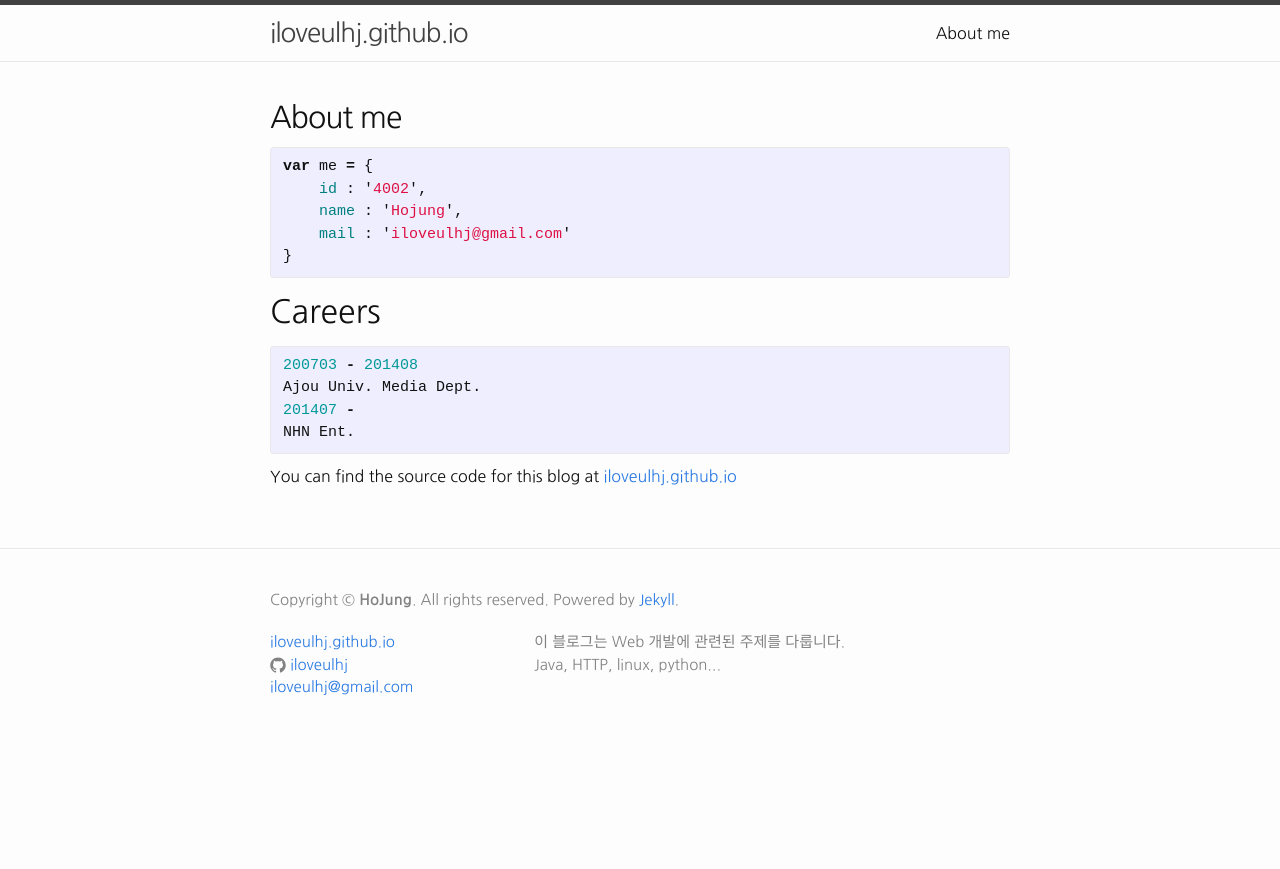
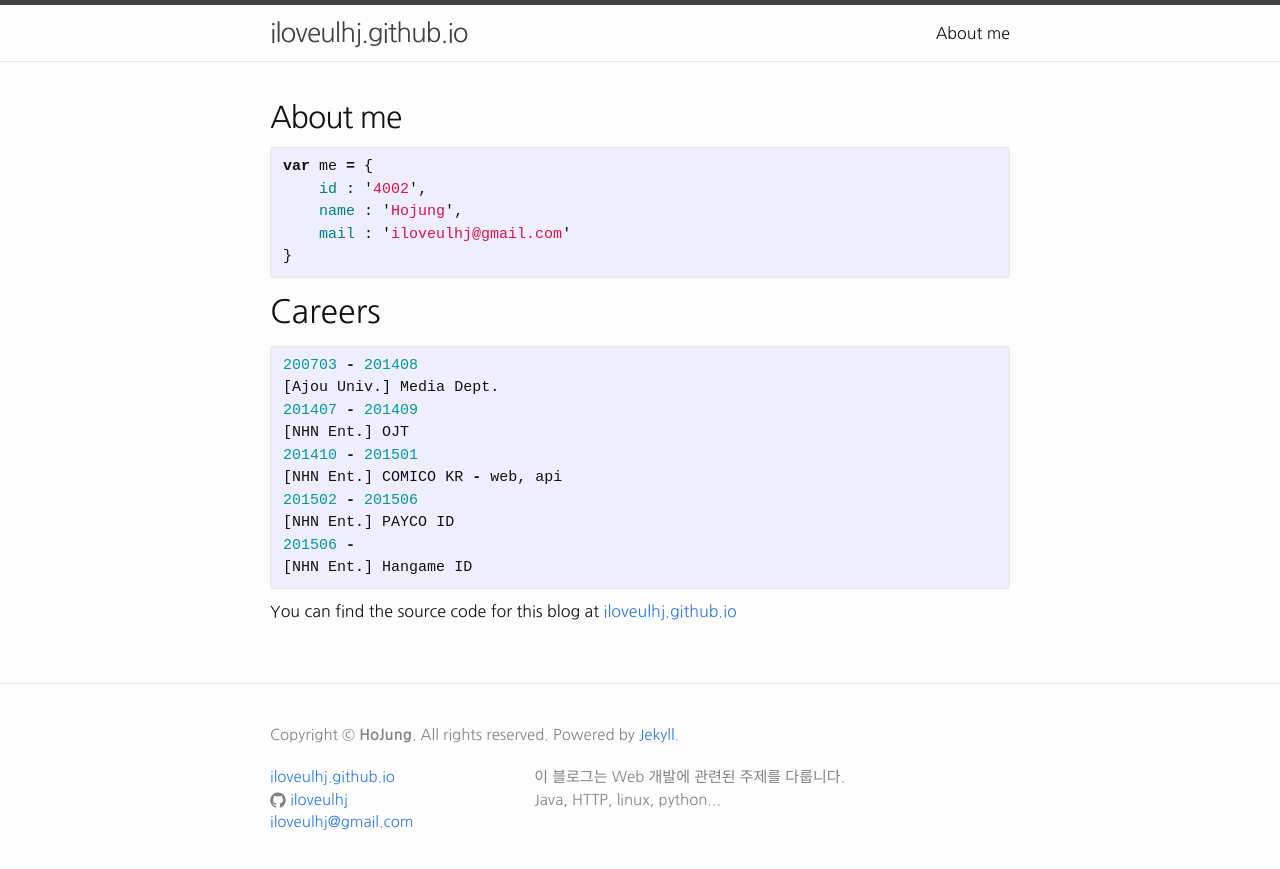
Before and after one commit to iloveulhj/iloveulhj.github.com, a Jekyll site: the page built from about-me.md, in a window 1280 px wide. Shown: the top 869 px of the page. Built offline with Jekyll 4.4.1, drawn with Linux system fonts in a browser that asks for light colours.

Commit message:
fixed typing error

```diff
--- a/_posts/2015-02-08-maven-basic.markdown
+++ b/_posts/2015-02-08-maven-basic.markdown
@@ -2,7 +2,7 @@
 layout: post
 title:  "[Maven] 기초"
 date:   2015-02-08 00:00:00
-categories: posts java
+categories: posts maven
 ---
 
 #메이븐 설정 파일
--- a/_posts/2015-04-12-spring-async.markdown
+++ b/_posts/2015-04-12-spring-async.markdown
@@ -15,7 +15,7 @@ categories: posts spring
 # 실행 환경
 **TaskExecutor**
 java.util.concurrent.Executor과 같은 인터페이스
-쓰레드 풀을 이용할 때 java5에 대한 요구사항을 추상하하기 위해 이용
+쓰레드 풀을 이용할 때 java5에 대한 요구사항을 추상화하기 위해 이용
 spring에서 task namespace를 이용해 손쉽게 TaskExecutor bean을 등록할 수 있음
 {% highlight xml%}
 <task:executor id="taskExecutor" pool-size="5"  />
--- a/_posts/2015-06-13-java-ant.markdown
+++ b/_posts/2015-06-13-java-ant.markdown
@@ -2,7 +2,7 @@
 layout: post
 title:  "[JAVA] Ant"
 date:   2015-06-13 00:00:00
-categories: posts java
+categories: posts ant
 ---
 
 # Ant
--- a/about-me.md
+++ b/about-me.md
@@ -15,9 +15,16 @@ var me = {
 ## Careers
 {% highlight javascript %}
 200703 - 201408
-Ajou Univ. Media Dept.
-201407 -
-NHN Ent.
+[Ajou Univ.] Media Dept.
+201407 - 201409
+[NHN Ent.] OJT
+201410 - 201501
+[NHN Ent.] COMICO KR - web, api
+201502 - 201506
+[NHN Ent.] PAYCO ID
+201506 -
+[NHN Ent.] Hangame ID
+
 {% endhighlight %}
 
 You can find the source code for this blog at [iloveulhj.github.io](https://github.com/iloveulhj/iloveulhj.github.io)
```
Also changed, not shown: _posts/2016-02-08-gradle-basic.markdown (added, +10 -0 lines), _posts/2016-02-07-spring-boot-basic-tutorial.markdown (added).
